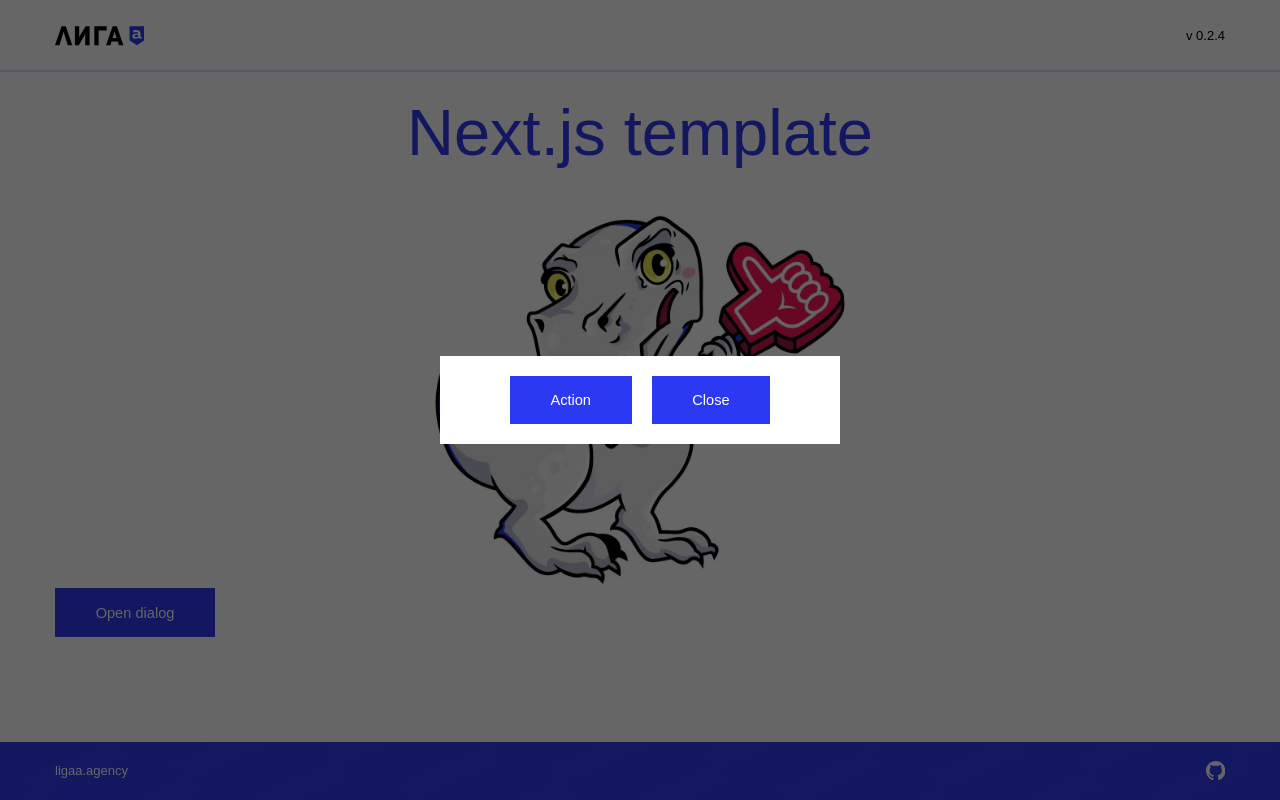
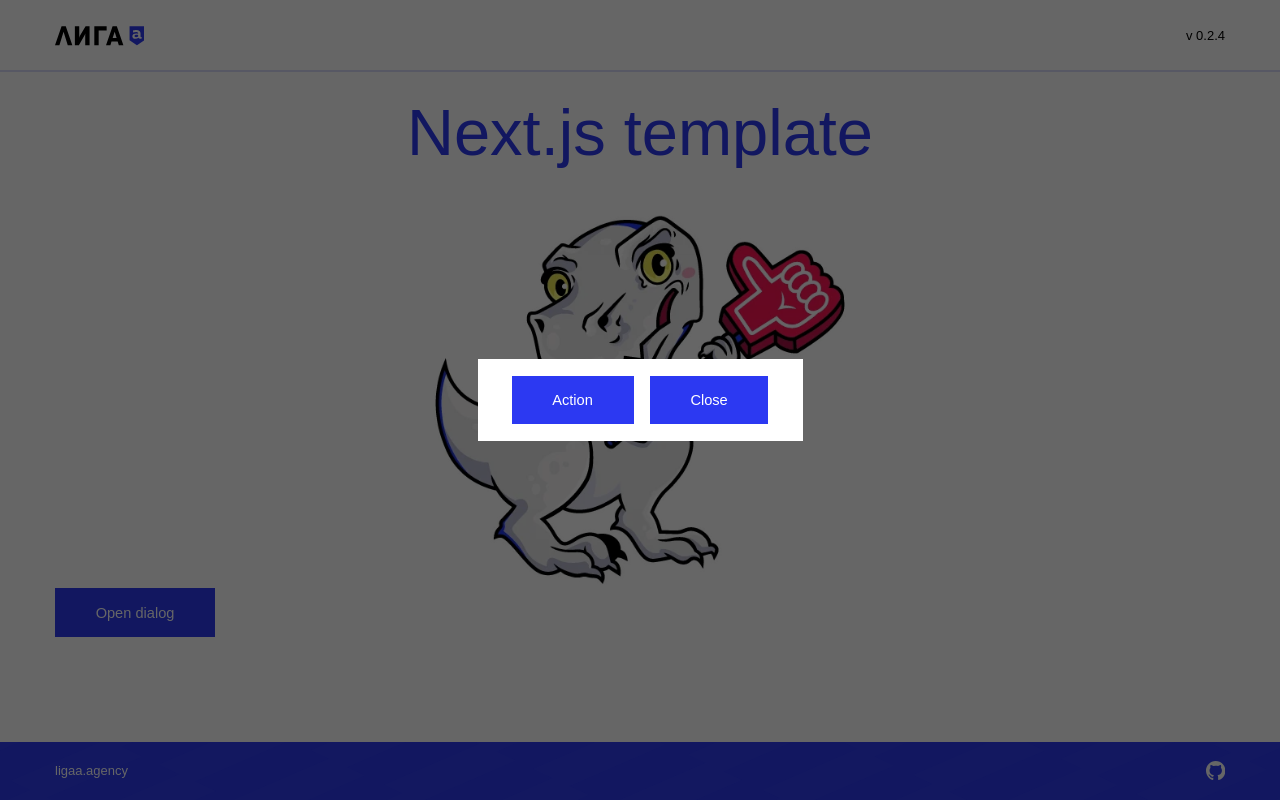
Before and after one commit to htmlonelove/liga-nextjs-template, a Next.js app: page / in a window 1280 px wide. Both pictures are taken after a click on the button "Open dialog". Built offline with nearby package versions, Linux system fonts and the light colour scheme; a web font is replaced by a local one.

Commit message:
feat: Добавляет скейлинг для модалки

```diff
--- a/src/components/dialog/dialog.module.scss
+++ b/src/components/dialog/dialog.module.scss
@@ -11,7 +11,7 @@
   width: 100%;
   height: 100vh;
   overflow-y: auto;
-  padding: 10px;
+  padding: func.rem(10);
   background-color: rgba(#000, 0.6);
 }
 
@@ -20,8 +20,8 @@
   display: flex;
   flex-direction: column;
   width: 100%;
-  max-width: 400px;
-  padding: 20px 0;
+  max-width: func.rem(400);
+  padding: func.rem(20) 0;
   margin: auto;
   background-color: #fff;
 }
@@ -30,5 +30,5 @@
 .buttons {
   display: flex;
   justify-content: center;
-  gap: 20px;
+  gap: func.rem(20);
 }
```
